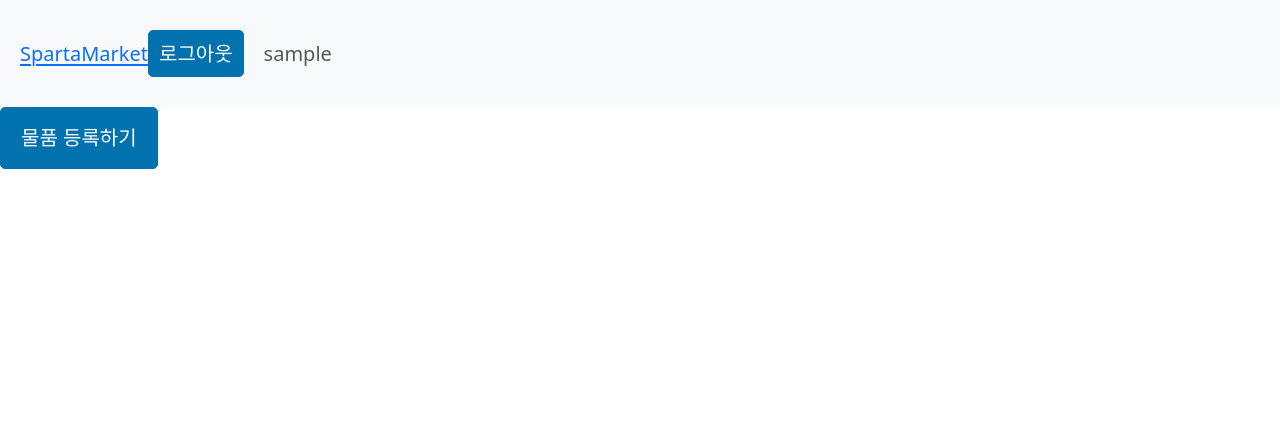
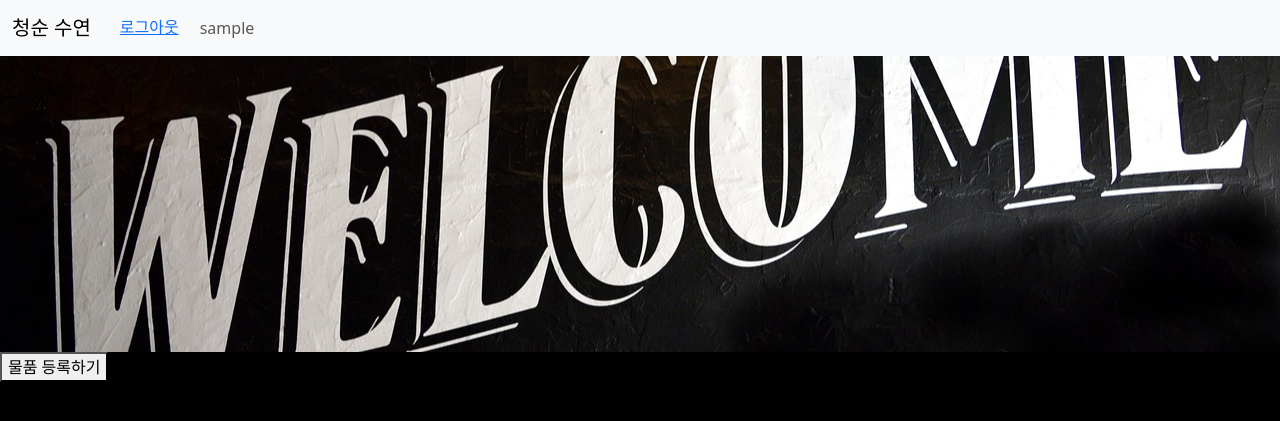
Before and after one commit to Jingood/Project-spartamarket, a Django app: page /products/ in a window 1280 px wide. Shown: the top 421 px of the page. Run offline with Django 4.2, Linux system fonts and the light colour scheme; the visitor is signed in with stand-in values (Sample User, id 1); data that the repository does not hold is empty; some libraries are stand-ins or nearby versions.

Commit message:
base.html 배경색 지정, 사진 지정

```diff
--- a/spartamarket/products/templates/products/products.html
+++ b/spartamarket/products/templates/products/products.html
@@ -7,11 +7,12 @@
 	</a>
 	<br>
 {% endif %}
+<div class="text-center">
 	<div class="row row-cols-1 row-cols-md-3 g-4">
 	{% for product in products %}
 		<div class="col">
 			<div class="card h-100">
-			<img style="width:100%; height:200px;" src="{{ product.image.url }}" class="card-img-top">
+				<img style="width:100%; height:200px;" src="{{ product.image.url }}" class="card-img-fluid">
 				<div class="card-body">
 				<h5 class="card-title">
 					<a href="{% url 'products:product_detail' product.pk %}">
@@ -24,8 +25,6 @@
 			</div>
 		</div>
 	{% endfor %}
-
-
-
+</div>
 
 {% endblock content %}
--- a/spartamarket/spartamarket/settings.py
+++ b/spartamarket/spartamarket/settings.py
@@ -120,7 +120,7 @@ USE_TZ = True
 # https://docs.djangoproject.com/en/4.2/howto/static-files/
 
 STATIC_URL = 'static/'
-STATICFIELS_DIRS = [BASE_DIR / "static"]
+STATICFILES_DIRS = [BASE_DIR / "static"]
 STATIC_ROOT = BASE_DIR / "staticfiles"
 
 #Media files
--- a/spartamarket/static/css/style.css
+++ /dev/null
@@ -1,3 +0,0 @@
-img {
-	width: 100px;
-}
--- a/spartamarket/templates/base.html
+++ b/spartamarket/templates/base.html
@@ -9,15 +9,28 @@
 	<script src="https://kit.fontawesome.com/de34e7ed11.js" crossorigin="anonymous"></script>
 	<link rel="stylesheet" href="{% static "css/style.css" %}">
 	<title>Document</title>
-	<link
-		rel="stylesheet"
-		href="https://cdn.jsdelivr.net/npm/@picocss/pico@2/css/pico.min.css"
-	/>
+	<style>
+		body {
+            background-color: black;
+        }
+
+        .header {
+            width: 100%;
+            height: 37vh;
+            background-size: cover;
+            background-position: center;
+            background-repeat: no-repeat;
+        }
+
+        .navbar {
+            background-color: transparent; /* 네비게이션 바 배경색을 투명으로 지정합니다. */
+        }
+	</style>
 </head>
 <body>
 	<nav class="navbar navbar-expand-lg bg-body-tertiary">
 		<div class="container-fluid">
-			<a href="{% url 'products:products' %}">SpartaMarket</a>
+			<a class="navbar-brand" href="{% url 'products:products' %}">청순 수연</a>
 		<button class="navbar-toggler" type="button" data-bs-toggle="collapse" data-bs-target="#navbarNav" aria-controls="navbarNav" aria-expanded="false" aria-label="Toggle navigation">
 			<span class="navbar-toggler-icon"></span>
 		</button>
@@ -27,7 +40,7 @@
 					<li class="nav-item">
 						<form action="{% url 'accounts:logout' %}" method="POST">
 							{% csrf_token %}
-							<input type="submit" value="로그아웃">
+							<button type="submit" class="btn btn-link">로그아웃</button>
 						</form>
 					</li>
 					<li class="nav-item">
@@ -45,24 +58,7 @@
 		</div>
 		</div>
 	</nav>
-	<!-- <div class="navbar">
-		<a href="{% url 'products:products' %}">SpartaMarket</a>
-		{% if request.user.is_authenticated %}
-			<form action="{% url 'accounts:logout' %}" method="POST">
-				{% csrf_token %}
-				<input type="submit" value="로그아웃">
-			</form>
-			<a href="{% url 'accounts:update' %}">회원 정보 수정</a>
-			<a href="{% url 'users:profile' user.id %}">{{ request.user.username }}</a>
-			<form action="{% url 'accounts:delete' %}" method="POST">
-				{% csrf_token %}
-				<input type="submit" value="회원탈퇴">
-			</form>
-		{% else %}
-			<a href="{% url 'accounts:login' %}">로그인</a>
-			<a href="{% url 'accounts:signup' %}">회원가입</a>
-		{% endif %}
-	</div> -->
+	<div class="header" style="background-image: url({% static "default.jpg" %})"></div>
 	{% block content %}
 	{% endblock content %}
 	<script src="https://cdn.jsdelivr.net/npm/bootstrap@5.3.3/dist/js/bootstrap.bundle.min.js" integrity="sha384-YvpcrYf0tY3lHB60NNkmXc5s9fDVZLESaAA55NDzOxhy9GkcIdslK1eN7N6jIeHz" crossorigin="anonymous"></script>
```
Also changed, not shown: spartamarket/products/models.py (+14 -12 lines), spartamarket/static/default.jpg (added). Lines whose indentation alone changed are shown as unchanged.
